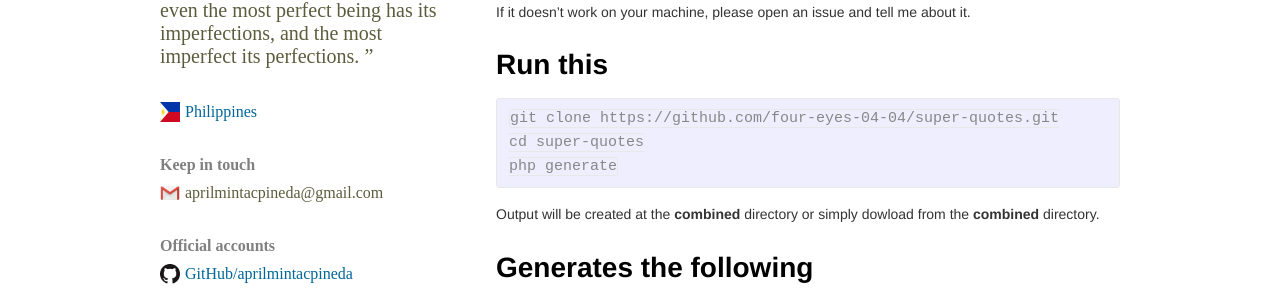
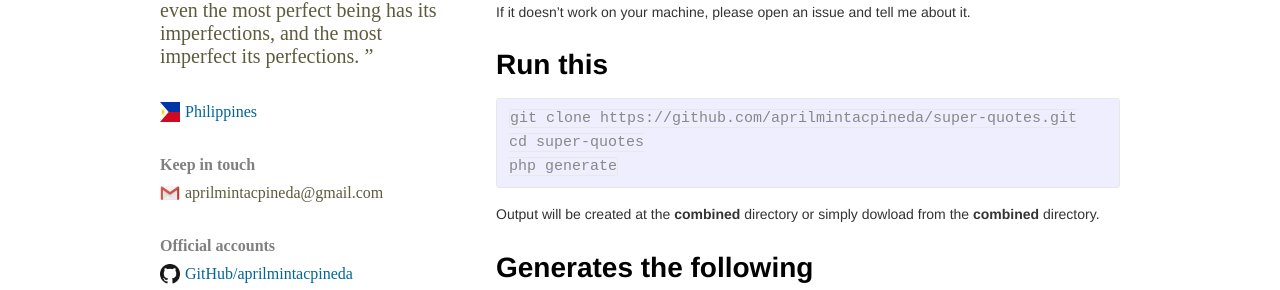
Before and after one commit to aprilmintacpineda/my-old-site, a Jekyll site: the page built from _posts/2017-08-10-super-quote.md, in a window 1280 px wide and 900 px high, scrolled down 656 px. Shown: the part 150-440 px from the top of the window. Built offline with Jekyll 4.4.1, drawn with Linux system fonts in a browser that asks for light colours; some of the changed lines change nothing that is shown.

Commit message:
removed contact-me traces; updated2017-08-10-super-quote;

```diff
--- a/_layouts/default.html
+++ b/_layouts/default.html
@@ -75,7 +75,7 @@
       <section class="cl-2">
         <section class="load-defaults">
           <h1>April Mintac Pineda</h1>
-          <p><a href="/contact-me">aprilmintacpineda@gmail.com</a></p>
+          <p>aprilmintacpineda@gmail.com</p>
         </section>
         <section>
           <ul>
--- a/_posts/2017-08-10-super-quote.md
+++ b/_posts/2017-08-10-super-quote.md
@@ -39,7 +39,7 @@
 # Run this
 
 {% highlight console %}
-git clone https://github.com/four-eyes-04-04/super-quotes.git
+git clone https://github.com/aprilmintacpineda/super-quotes.git
 cd super-quotes
 php generate
 {% endhighlight %}
```
